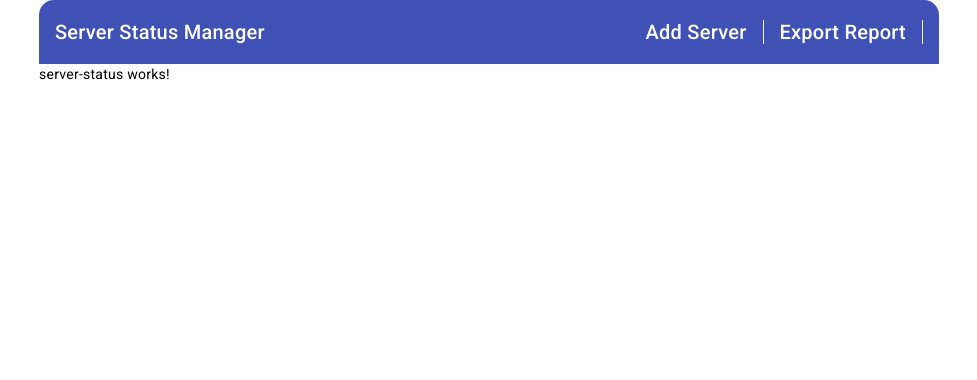
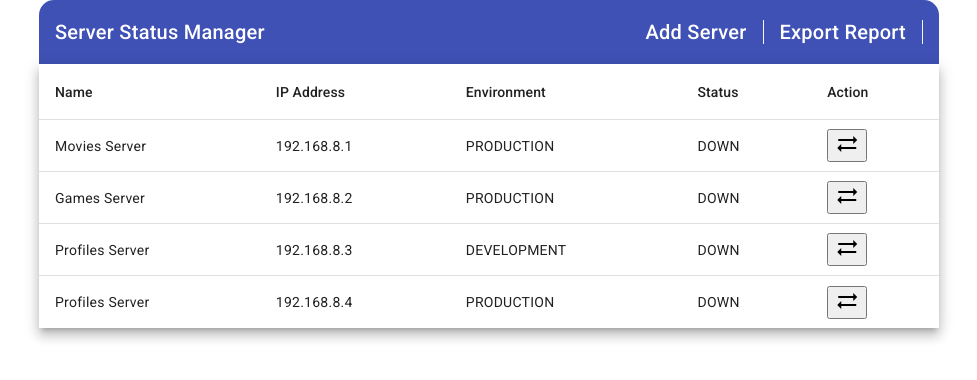
Before and after one commit to PhindulooMulaudzi/server-status-client, an Angular app in the folder client/: page / in a window 1280 px wide. Shown: the top 380 px of the page, without its empty margins (151-1128 px from the left). Built offline with nearby package versions, Linux system fonts and the light colour scheme.

Commit message:
server object bounded to table

```diff
--- a/client/src/app/server-status/server-status.component.html
+++ b/client/src/app/server-status/server-status.component.html
@@ -1 +1,38 @@
-<p>server-status works!</p>
+<table mat-table [dataSource]="dataSource" class="mat-elevation-z8">
+  <!-- Name Column -->
+  <ng-container matColumnDef="name">
+    <th mat-header-cell *matHeaderCellDef>Name</th>
+    <td mat-cell *matCellDef="let server">{{ server.name }}</td>
+  </ng-container>
+
+  <!-- IP Address Column -->
+  <ng-container matColumnDef="ipAddress">
+    <th mat-header-cell *matHeaderCellDef>IP Address</th>
+    <td mat-cell *matCellDef="let server">{{ server.ipAddress }}</td>
+  </ng-container>
+
+  <!-- Environment Column -->
+  <ng-container matColumnDef="environment">
+    <th mat-header-cell *matHeaderCellDef>Environment</th>
+    <td mat-cell *matCellDef="let server">{{ server.environment }}</td>
+  </ng-container>
+
+  <!-- Status Column -->
+  <ng-container matColumnDef="status">
+    <th mat-header-cell *matHeaderCellDef>Status</th>
+    <td mat-cell *matCellDef="let server">{{ server.status }}</td>
+  </ng-container>
+
+  <!-- Status Column -->
+  <ng-container matColumnDef="action">
+    <th mat-header-cell *matHeaderCellDef>Action</th>
+    <td mat-cell *matCellDef="let server">
+      <button (click)="pingServer(server)">
+        <mat-icon>sync_alt</mat-icon>
+      </button>
+    </td>
+  </ng-container>
+
+  <tr mat-header-row *matHeaderRowDef="displayedColumns"></tr>
+  <tr mat-row *matRowDef="let row; columns: displayedColumns"></tr>
+</table>
--- a/client/src/app/server-status/server-status.component.ts
+++ b/client/src/app/server-status/server-status.component.ts
@@ -1,10 +1,56 @@
 import { Component } from '@angular/core';
+
+// Status payload
+export interface ServerStatus {
+  name: string;
+  ipAddress: string;
+  environment: string;
+  status: string;
+}
+
+const SERVER_STATUS_DATA: ServerStatus[] = [
+  {
+    name: 'Movies Server',
+    ipAddress: '192.168.8.1',
+    environment: 'PRODUCTION',
+    status: 'DOWN',
+  },
+  {
+    name: 'Games Server',
+    ipAddress: '192.168.8.2',
+    environment: 'PRODUCTION',
+    status: 'DOWN',
+  },
+  {
+    name: 'Profiles Server',
+    ipAddress: '192.168.8.3',
+    environment: 'DEVELOPMENT',
+    status: 'DOWN',
+  },
+  {
+    name: 'Profiles Server',
+    ipAddress: '192.168.8.4',
+    environment: 'PRODUCTION',
+    status: 'DOWN',
+  },
+];
 
 @Component({
   selector: 'app-server-status',
   templateUrl: './server-status.component.html',
-  styleUrls: ['./server-status.component.css']
+  styleUrls: ['./server-status.component.css'],
 })
 export class ServerStatusComponent {
+  displayedColumns: string[] = [
+    'name',
+    'ipAddress',
+    'environment',
+    'status',
+    'action',
+  ];
+  dataSource = SERVER_STATUS_DATA;
 
+  pingServer(server: ServerStatus) {
+    console.log('Pinging: ' + server.ipAddress);
+  }
 }
```
